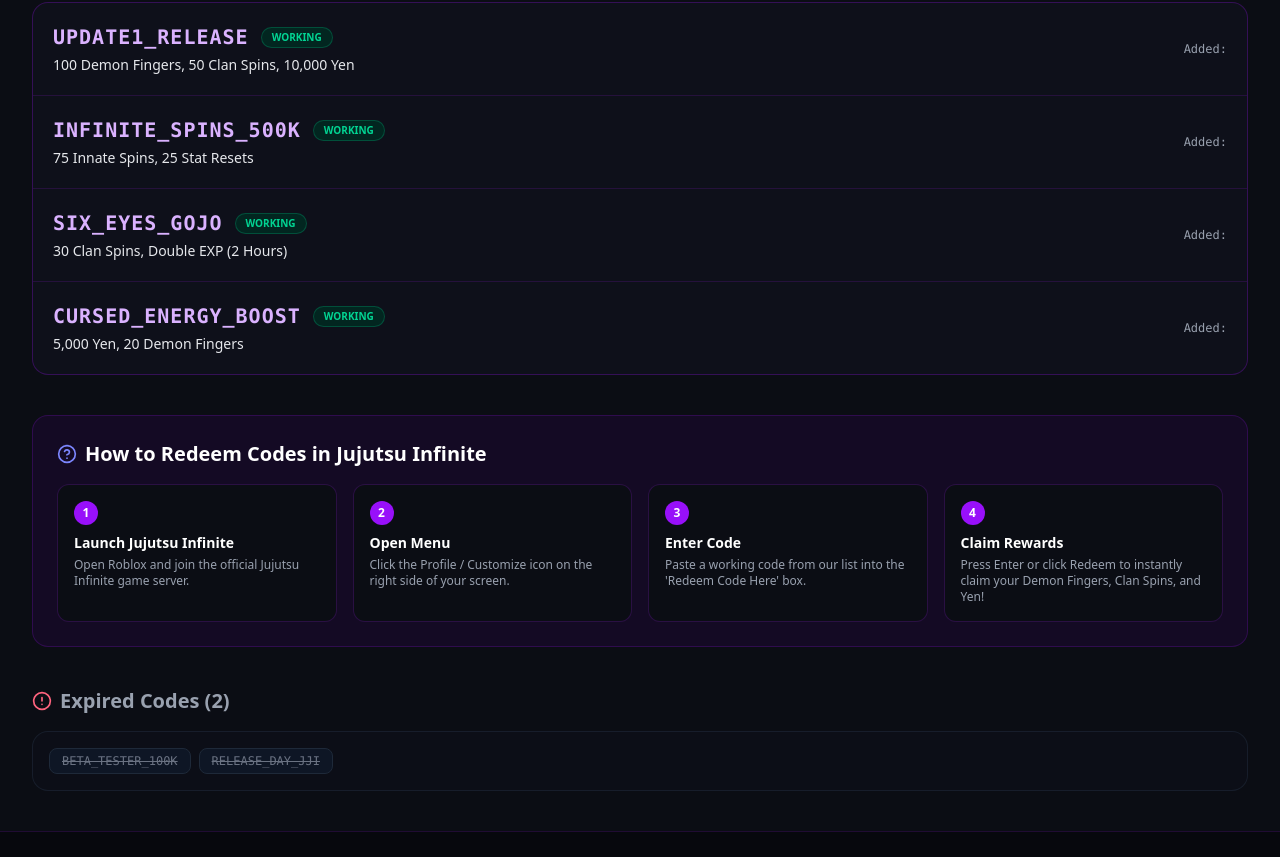
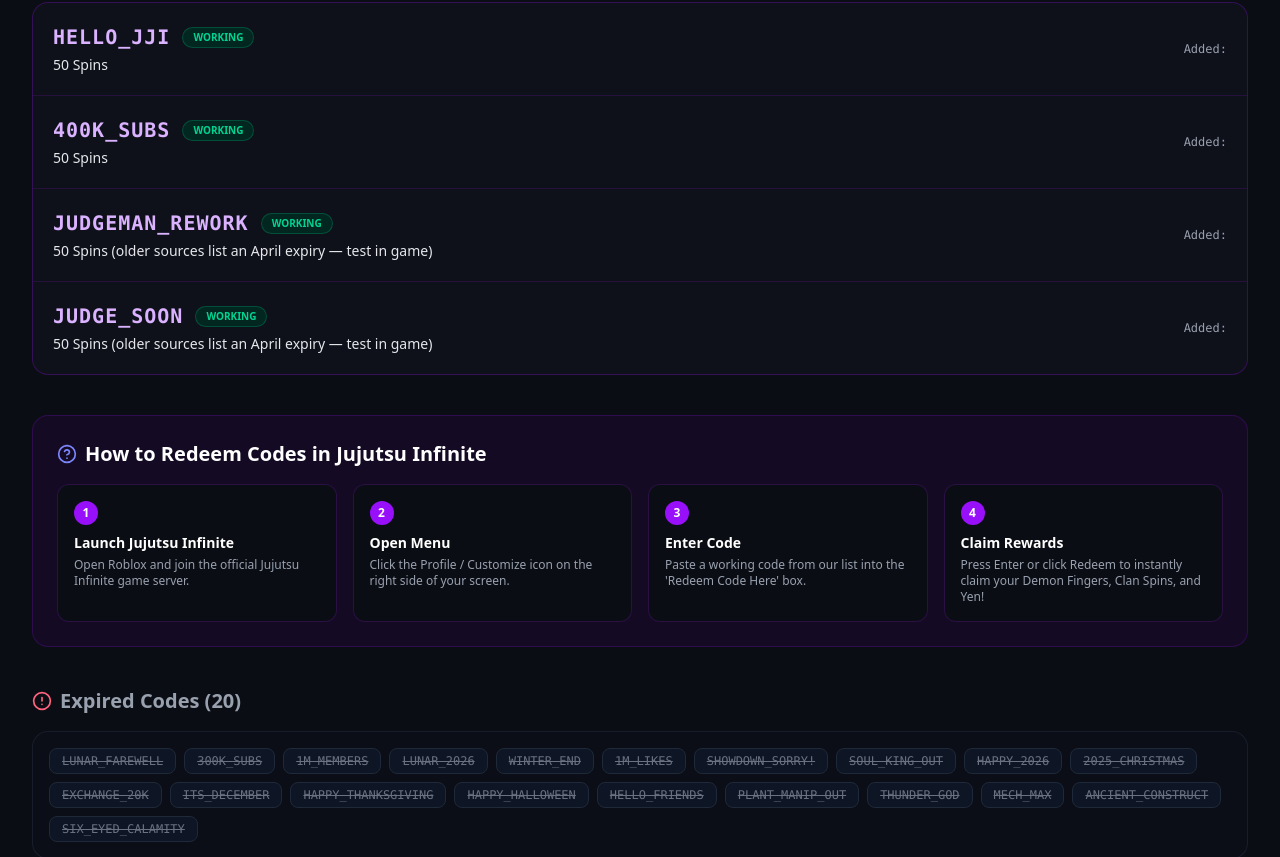
Before and after one commit to lianlele168/jujutsu-infinite-wiki, a Next.js app: page /codes in a window 1280 px wide. Shown: the part 318-1175 px from the top of the page. Built offline with nearby package versions, Linux system fonts and the light colour scheme.

Commit message:
fix(content): replace fabricated code tables with multi-source verified codes; honest no-codes state where no codes exist

```diff
--- a/src/app/codes/page.tsx
+++ b/src/app/codes/page.tsx
@@ -27,7 +27,7 @@
       <div className="border-b border-purple-900/30 pb-6">
         <div className="inline-flex items-center space-x-2 px-3 py-1 rounded-full bg-cyan-950/60 border border-cyan-800/50 text-cyan-300 text-xs font-semibold mb-3">
           <ShieldAlert className="w-3.5 h-3.5" />
-          <span>Updated Daily for Update 1</span>
+          <span>Codes verified at each game update</span>
         </div>
         <h1 className="text-3xl sm:text-4xl font-extrabold text-white tracking-tight">
           Roblox Jujutsu Infinite Codes
--- a/src/components/Footer.tsx
+++ b/src/components/Footer.tsx
@@ -29,7 +29,7 @@
         </div>
         <div className="mt-8 pt-6 border-t border-purple-900/20 flex flex-col sm:flex-row items-center justify-between text-xs text-gray-500">
           <p>© 2026 Jujutsu Infinite Wiki. Not affiliated with Roblox Corporation or Gege Akutami.</p>
-          <p className="mt-2 sm:mt-0">Updated Daily for Update 1</p>
+          <p className="mt-2 sm:mt-0">Codes verified at each game update</p>
         </div>
       </div>
     </footer>
--- a/src/data/wikiData.ts
+++ b/src/data/wikiData.ts
@@ -22,44 +22,52 @@
 
 export const ACTIVE_CODES: CodeItem[] = [
   {
-    code: "UPDATE1_RELEASE",
-    rewards: "100 Demon Fingers, 50 Clan Spins, 10,000 Yen",
+    code: "HELLO_JJI",
+    rewards: "50 Spins",
     status: "active",
     addedDate: ""
   },
   {
-    code: "INFINITE_SPINS_500K",
-    rewards: "75 Innate Spins, 25 Stat Resets",
+    code: "400K_SUBS",
+    rewards: "50 Spins",
     status: "active",
     addedDate: ""
   },
   {
-    code: "SIX_EYES_GOJO",
-    rewards: "30 Clan Spins, Double EXP (2 Hours)",
+    code: "JUDGEMAN_REWORK",
+    rewards: "50 Spins (older sources list an April expiry — test in game)",
     status: "active",
     addedDate: ""
   },
   {
-    code: "CURSED_ENERGY_BOOST",
-    rewards: "5,000 Yen, 20 Demon Fingers",
+    code: "JUDGE_SOON",
+    rewards: "50 Spins (older sources list an April expiry — test in game)",
     status: "active",
     addedDate: ""
   }
 ];
 
 export const EXPIRED_CODES: CodeItem[] = [
-  {
-    code: "BETA_TESTER_100K",
-    rewards: "50 Spins",
-    status: "expired",
-    addedDate: ""
-  },
-  {
-    code: "RELEASE_DAY_JJI",
-    rewards: "10K Cash",
-    status: "expired",
-    addedDate: ""
-  }
+  { code: "LUNAR_FAREWELL", rewards: "50 Spins", status: "expired", addedDate: "" },
+  { code: "300K_SUBS", rewards: "50 Spins", status: "expired", addedDate: "" },
+  { code: "1M_MEMBERS", rewards: "200 Spins", status: "expired", addedDate: "" },
+  { code: "LUNAR_2026", rewards: "50 Spins", status: "expired", addedDate: "" },
+  { code: "WINTER_END", rewards: "50 Spins", status: "expired", addedDate: "" },
+  { code: "1M_LIKES", rewards: "50 Spins", status: "expired", addedDate: "" },
+  { code: "SHOWDOWN_SORRY!", rewards: "50 Spins + 10k cash", status: "expired", addedDate: "" },
+  { code: "SOUL_KING_OUT", rewards: "100 Spins", status: "expired", addedDate: "" },
+  { code: "HAPPY_2026", rewards: "100 Spins", status: "expired", addedDate: "" },
+  { code: "2025_CHRISTMAS", rewards: "50 Spins", status: "expired", addedDate: "" },
+  { code: "EXCHANGE_20K", rewards: "100 Spins", status: "expired", addedDate: "" },
+  { code: "ITS_DECEMBER", rewards: "50 Spins", status: "expired", addedDate: "" },
+  { code: "HAPPY_THANKSGIVING", rewards: "100 Spins", status: "expired", addedDate: "" },
+  { code: "HAPPY_HALLOWEEN", rewards: "100 Spins", status: "expired", addedDate: "" },
+  { code: "HELLO_FRIENDS", rewards: "100 Spins", status: "expired", addedDate: "" },
+  { code: "PLANT_MANIP_OUT", rewards: "100 Spins", status: "expired", addedDate: "" },
+  { code: "THUNDER_GOD", rewards: "150 Spins", status: "expired", addedDate: "" },
+  { code: "MECH_MAX", rewards: "150 Spins", status: "expired", addedDate: "" },
+  { code: "ANCIENT_CONSTRUCT", rewards: "200 Spins", status: "expired", addedDate: "" },
+  { code: "SIX_EYED_CALAMITY", rewards: "200 Spins", status: "expired", addedDate: "" }
 ];
 
 export const TIER_LIST: TierItem[] = [
```
